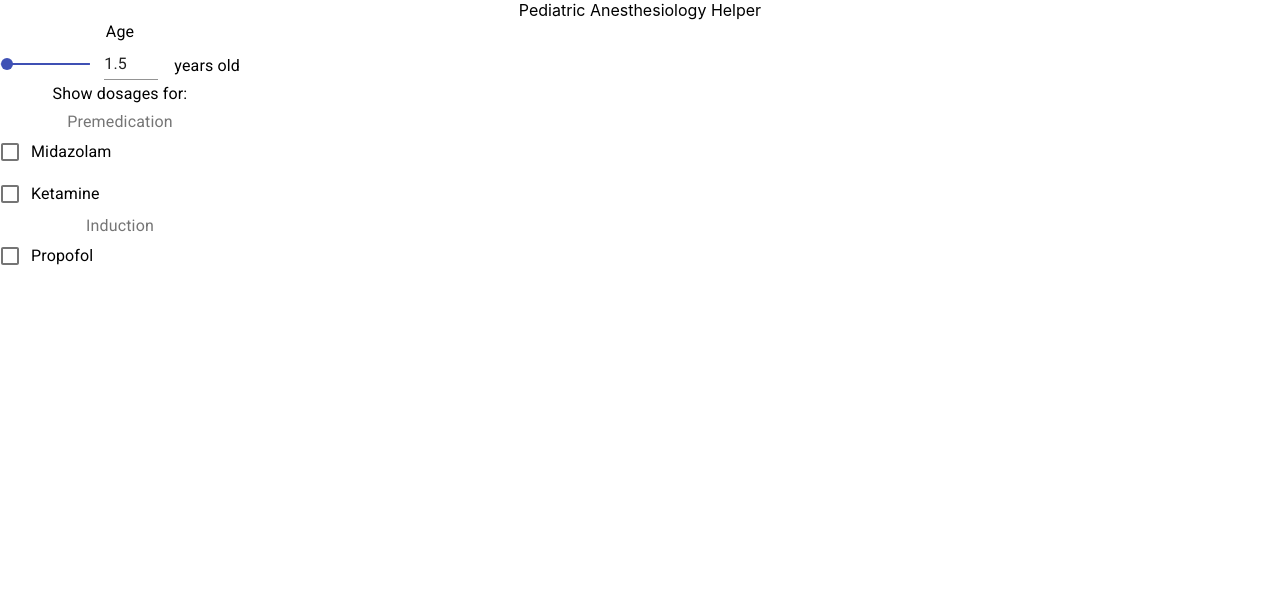
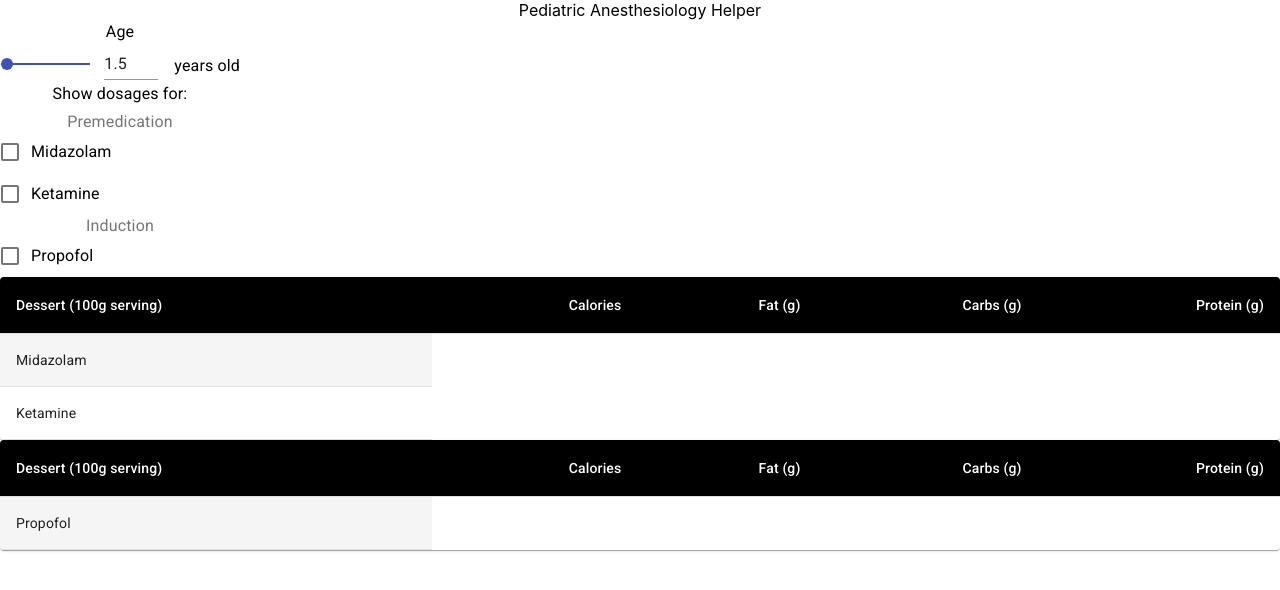
Before and after one commit to carlgao/carlgao.github.io, a React (Create React App) app: page / in a window 1280 px wide. Shown: the top 590 px of the page. Built offline with nearby package versions, Linux system fonts and the light colour scheme.

Commit message:
Add <MedsOutput>

```diff
--- a/src/App.js
+++ b/src/App.js
@@ -4,6 +4,7 @@
 import { CATEGORIES, id } from "./data.js";
 // Components
 import MedsInput from "./MedsInput.js";
+import MedsOutput from "./MedsOutput.js";
 import SliderInput from "./SliderInput.js";
 
 export default function App() {
@@ -32,6 +33,7 @@
         onChange={setAge}
       />
       <MedsInput categories={CATEGORIES} onChange={handleMedChange} />
+      <MedsOutput categories={CATEGORIES} age={age} medIdSet={medIdSet} />
     </div>
   );
 }
--- /dev/null
+++ b/src/MedsOutput.js
@@ -0,0 +1,78 @@
+import React from "react";
+import { withStyles, makeStyles } from "@material-ui/core/styles";
+import Table from "@material-ui/core/Table";
+import TableBody from "@material-ui/core/TableBody";
+import TableCell from "@material-ui/core/TableCell";
+import TableContainer from "@material-ui/core/TableContainer";
+import TableHead from "@material-ui/core/TableHead";
+import TableRow from "@material-ui/core/TableRow";
+import Paper from "@material-ui/core/Paper";
+
+const StyledTableCell = withStyles((theme) => ({
+  head: {
+    backgroundColor: theme.palette.common.black,
+    color: theme.palette.common.white,
+  },
+  body: {
+    fontSize: 14,
+  },
+}))(TableCell);
+
+const StyledTableRow = withStyles((theme) => ({
+  root: {
+    "&:nth-of-type(odd)": {
+      backgroundColor: theme.palette.action.hover,
+    },
+  },
+}))(TableRow);
+
+function createData(name, calories, fat, carbs, protein) {
+  return { name, calories, fat, carbs, protein };
+}
+
+const rows = [
+  createData("Frozen yoghurt", 159, 6.0, 24, 4.0),
+  createData("Ice cream sandwich", 237, 9.0, 37, 4.3),
+  createData("Eclair", 262, 16.0, 24, 6.0),
+  createData("Cupcake", 305, 3.7, 67, 4.3),
+  createData("Gingerbread", 356, 16.0, 49, 3.9),
+];
+
+const useStyles = makeStyles({
+  table: {
+    minWidth: 700,
+  },
+});
+
+export default function MedsOutput({ categories }) {
+  const classes = useStyles();
+
+  return categories.map(({ cat, meds }, i) => (
+    <TableContainer component={Paper} key={i}>
+      <Table className={classes.table} aria-label="medication dosages">
+        <TableHead>
+          <TableRow>
+            <StyledTableCell>Dessert (100g serving)</StyledTableCell>
+            <StyledTableCell align="right">Calories</StyledTableCell>
+            <StyledTableCell align="right">Fat&nbsp;(g)</StyledTableCell>
+            <StyledTableCell align="right">Carbs&nbsp;(g)</StyledTableCell>
+            <StyledTableCell align="right">Protein&nbsp;(g)</StyledTableCell>
+          </TableRow>
+        </TableHead>
+        <TableBody>
+          {meds.map(({ med, routes }, j) => (
+            <StyledTableRow key={j}>
+              <StyledTableCell component="th" scope="row">
+                {med}
+              </StyledTableCell>
+              {/* <StyledTableCell align="right">{row.calories}</StyledTableCell>
+              <StyledTableCell align="right">{row.fat}</StyledTableCell>
+              <StyledTableCell align="right">{row.carbs}</StyledTableCell>
+              <StyledTableCell align="right">{row.protein}</StyledTableCell> */}
+            </StyledTableRow>
+          ))}
+        </TableBody>
+      </Table>
+    </TableContainer>
+  ));
+}
```
